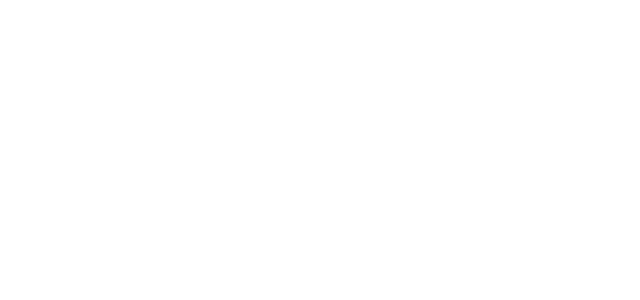
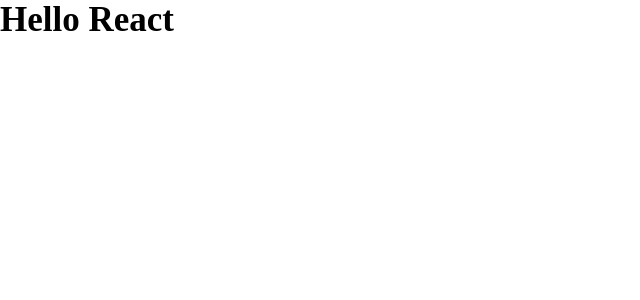
Before and after one commit to NozzyEz/Portfolio, a React (Create React App) app: page / in a window 1280 px wide. Shown: the top 300 px of the page, without its empty margins (0-640 px from the left). Built offline with nearby package versions, Linux system fonts and the light colour scheme.

Commit message:
Hooked up SCSS

```diff
--- a/src/App.jsx
+++ b/src/App.jsx
@@ -1,5 +1,11 @@
+import './scss/components/_app.scss';
+
 function App() {
-  return <div className="App"></div>;
+  return (
+    <div className="App">
+      <h1>Hello React</h1>
+    </div>
+  );
 }
 
 export default App;
--- /dev/null
+++ b/src/scss/abstracts/_fonts.scss
@@ -0,0 +1,7 @@
+// Sizes
+$header1: 3.5rem;
+$header2: 5rem;
+$header3: 3rem;
+$header4: 2.5rem;
+$paragraph: 1.5rem;
+$inputs: 2rem;
--- /dev/null
+++ b/src/scss/abstracts/_index.scss
@@ -0,0 +1,3 @@
+@forward './colors';
+@forward './fonts';
+@forward './mixins';
--- /dev/null
+++ b/src/scss/components/_app.scss
@@ -0,0 +1,32 @@
+@use '../abstracts/index' as *;
+
+* {
+  margin: 0;
+  padding: 0;
+  box-sizing: border-box;
+}
+
+html {
+  font-size: 62.5%;
+}
+
+h1 {
+  font-size: $header1;
+}
+h2 {
+  font-size: $header2;
+}
+h3 {
+  font-size: $header3;
+}
+h4 {
+  font-size: $header4;
+}
+
+p {
+  font-size: $paragraph;
+}
+
+a {
+  text-decoration: none;
+}
```
Also changed, not shown: src/scss/abstracts/_colors.scss (added), src/scss/abstracts/_mixins.scss (added).
